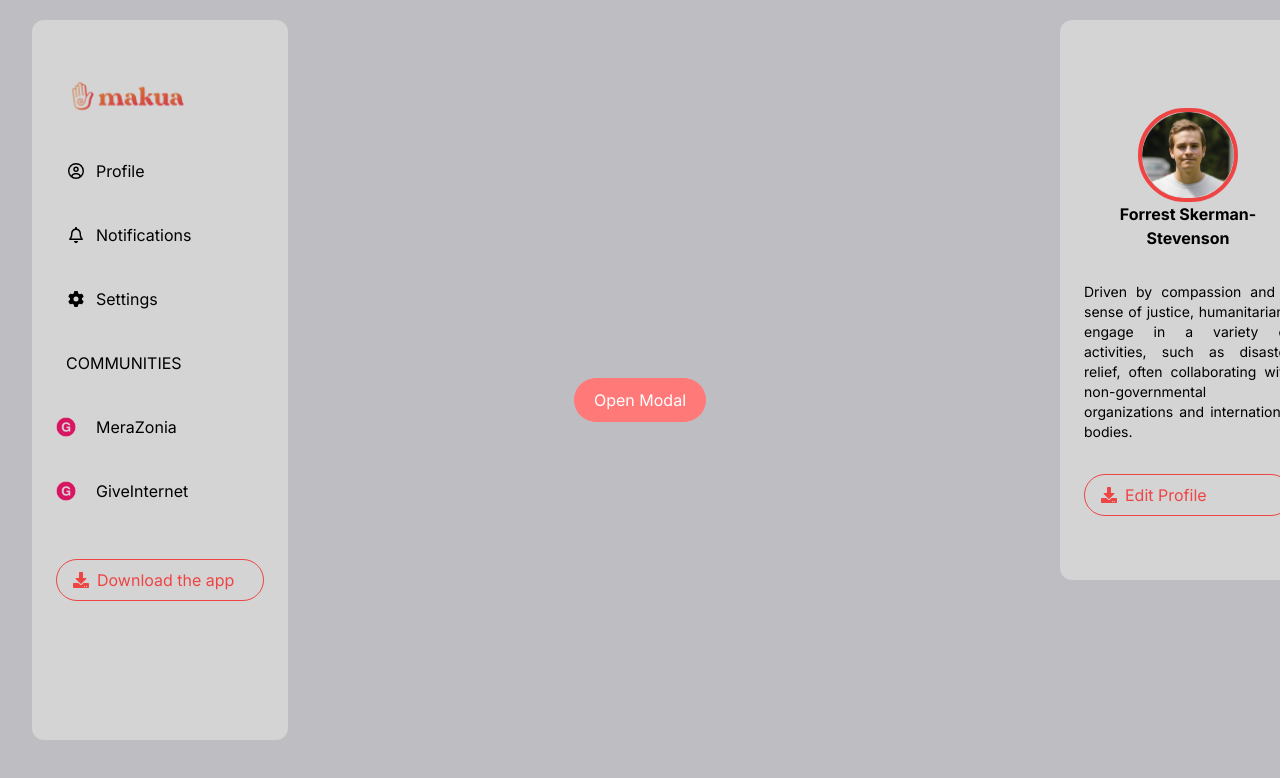
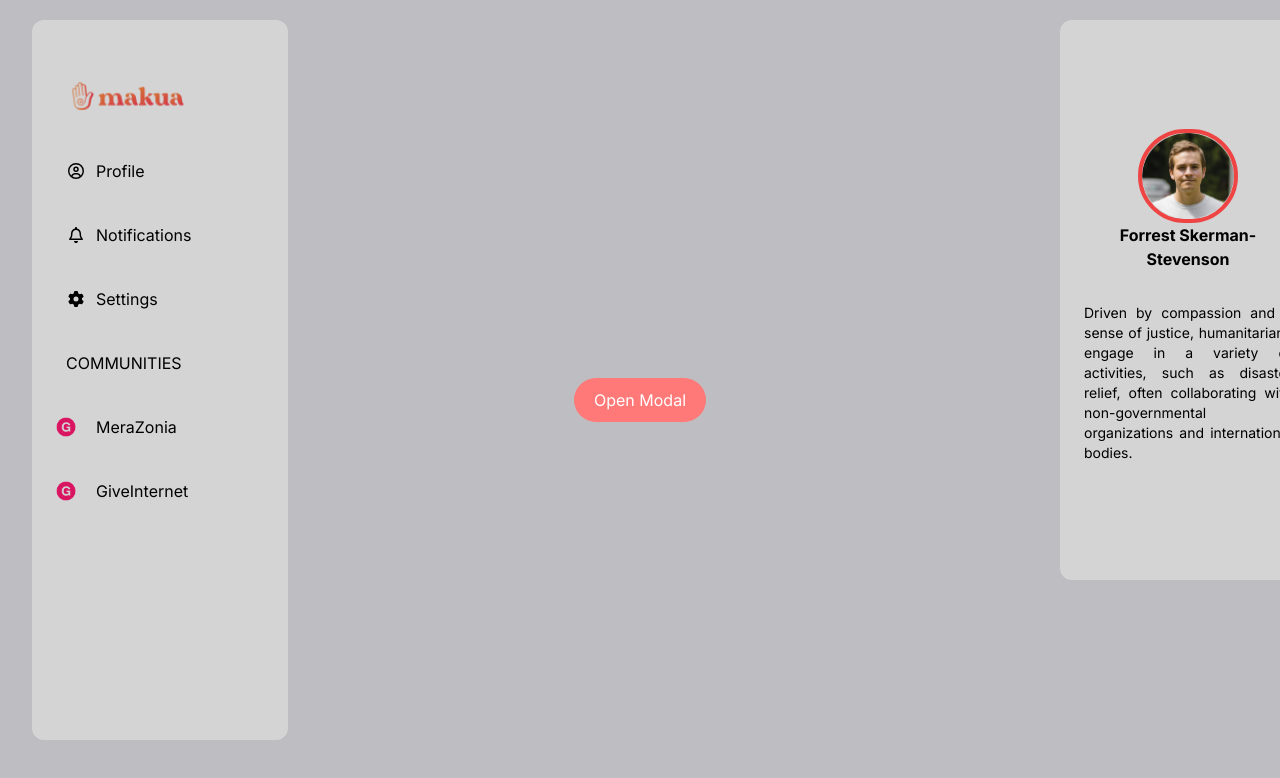
Before and after one commit to harver2001/nextJS-Modal_Makua, a Next.js app: page / in a window 1280 px wide. Shown: the top 778 px of the page. Built offline with nearby package versions, Linux system fonts and the light colour scheme.

Commit message:
temporary changes

```diff
--- a/src/app/DownloadButton.jsx
+++ b/src/app/DownloadButton.jsx
@@ -1,15 +1,15 @@
-import { FaDownload } from 'react-icons/fa';
+// import { FaDownload } from 'react-icons/fa';
 
-const DownloadButton = (props) => {
-    return (
-      <a
-        href="#"
-        className="flex items-center px-4 py-2 border border-red-500 text-red-500 rounded-full hover:bg-red-500 hover:text-white transition-colors"
-      >
-        <FaDownload className="w-4 h-4 mr-2" />
-        {props.content}
-      </a>
-    );
-};
+// const DownloadButton = (props) => {
+//     return (
+//       <a
+//         href="#"
+//         className="flex items-center px-4 py-2 border border-red-500 text-red-500 rounded-full hover:bg-red-500 hover:text-white transition-colors"
+//       >
+//         <FaDownload className="w-4 h-4 mr-2" />
+//         {props.content}
+//       </a>
+//     );
+// };
 
-export default DownloadButton;
+// export default DownloadButton;
--- a/src/app/info.jsx
+++ b/src/app/info.jsx
@@ -3,7 +3,7 @@ import { FontAwesomeIcon } from '@fortawesome/react-fontawesome'
 import { faUser, faBell, faCog } from '@fortawesome/free-solid-svg-icons'
 import Image from "next/image"
 import logo from "./logo.png"
-import DownloadButton from './downloadButton';
+// import DownloadButton from './downloadButton';
 import profile from "./profile.png"
 
 const Sidebar = () => {
@@ -21,7 +21,7 @@ const Sidebar = () => {
           </li>
           <br />
 
-          <DownloadButton content = "Edit Profile"/>
+          {/* <DownloadButton content = "Edit Profile"/> */}
         </ul>
       </div>
     </div>
--- a/src/app/sidebar.jsx
+++ b/src/app/sidebar.jsx
@@ -4,7 +4,7 @@ import { faUserCircle, faBell } from '@fortawesome/free-regular-svg-icons';
 import { faCog } from '@fortawesome/free-solid-svg-icons'
 import Image from "next/image"
 import logo from "./logo.png"
-import DownloadButton from './downloadButton';
+// import DownloadButton from './downloadButton';
 import image1 from "./images/image1.png"
 import image2 from "./images/image1.png"
 
@@ -59,7 +59,7 @@ const Sidebar = () => {
           </li>
           <br />
           <br />
-          <DownloadButton content="Download the app" />
+          {/* <DownloadButton content="Download the app" /> */}
         </ul>
       </div>
     </div>
```
